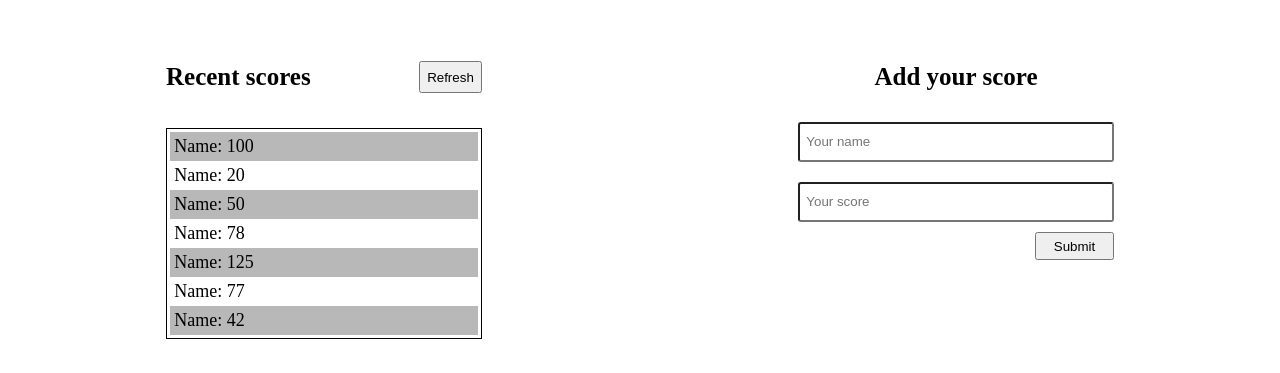
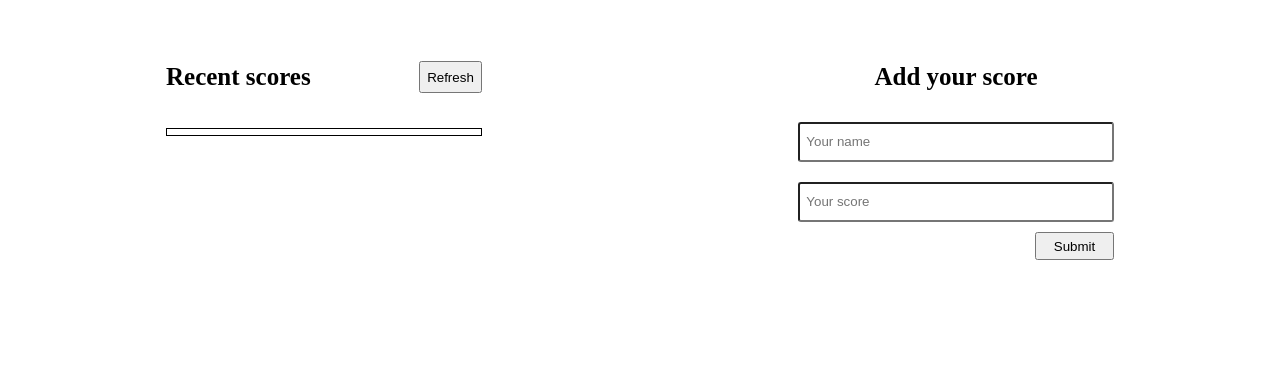
Before and after one commit to PabloEGonz/Leaderboard, a website built with webpack: page src/index.html in a window 1280 px wide. Shown: the part 129-502 px from the top of the page. Built offline with nearby package versions, Linux system fonts and the light colour scheme.

Commit message:
Remove hard-coded lists

```diff
--- a/src/index.html
+++ b/src/index.html
@@ -16,13 +16,7 @@
             <button id="refresh" type="button">Refresh</button>
           </div>
           <ul class="container col" id="list-container">
-            <li>Name: 100</li>
-            <li>Name: 20</li>
-            <li>Name: 50</li>
-            <li>Name: 78</li>
-            <li>Name: 125</li>
-            <li>Name: 77</li>
-            <li>Name: 42</li>
+
           </ul>
         </section>
         <form action="" class="form container col">
```
